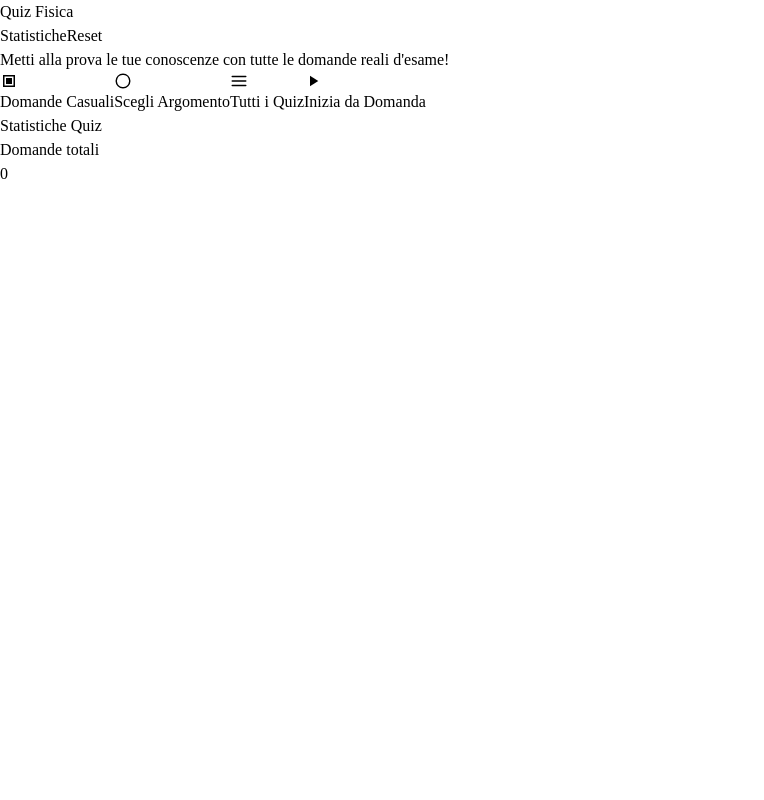
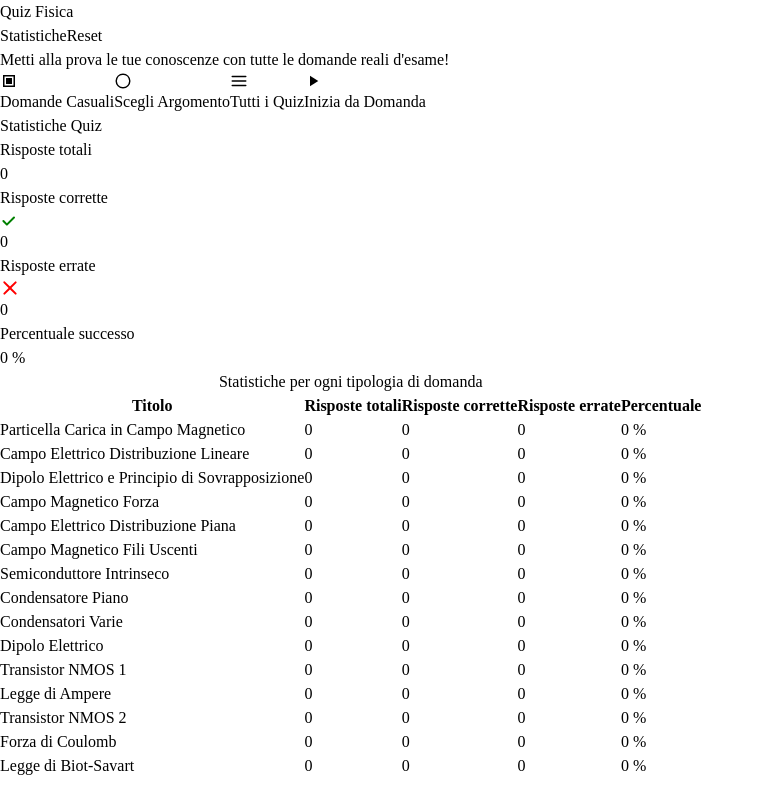
Before and after one commit to sekiganou/quiz-fisica, a Next.js app in the folder apps/web/: page / in a window 1280 px wide. Both pictures are taken after a click on the button "Statistiche". Shown: the top 800 px of the page, without its empty margins (0-764 px from the left). Built offline with nearby package versions, Linux system fonts and the light colour scheme.

Commit message:
refactor: update file paths and improve stats handling in quiz components

```diff
--- a/apps/web/app/actions/questions.ts
+++ b/apps/web/app/actions/questions.ts
@@ -33,7 +33,7 @@ const TITLE_LETTER = "N";
 const IMAGE_PATH_PREFIX = "/images/";
 
 export async function getQuestions() {
-  const fullPath = path.join(process.cwd(), "public", "tests.txt");
+  const fullPath = path.join(process.cwd(), "public", "questions.txt");
   return await loadQuestionsFromFile(fullPath);
 }
 
--- a/apps/web/app/actions/stats.ts
+++ b/apps/web/app/actions/stats.ts
@@ -6,7 +6,7 @@ interface Argument {
   totalAnswers: number;
 }
 
-export interface QuizStat {
+export interface QuizStats {
   date: Date;
   arguments: Argument[];
   totalCorrectAnswers: number;
@@ -22,15 +22,15 @@ function reviveQuizStat(key: string, value: any) {
 }
 
 export const statsStorage = {
-  get(): QuizStat[] {
+  get(): QuizStats[] {
     const data = localStorage.getItem(STATS_KEY);
     if (!data) return [];
     return JSON.parse(data, reviveQuizStat);
   },
-  set(stats: QuizStat[]) {
+  set(stats: QuizStats[]) {
     localStorage.setItem(STATS_KEY, JSON.stringify(stats));
   },
-  add(stat: QuizStat) {
+  add(stat: QuizStats) {
     const stats = statsStorage.get();
     stats.push(stat);
     statsStorage.set(stats);
--- a/apps/web/components/Quiz.tsx
+++ b/apps/web/components/Quiz.tsx
@@ -14,7 +14,7 @@ import { renderQuestion } from "./renderQuestion";
 import { GreenTick } from "./icons/GreenTick";
 import { RedCross } from "./icons/RedCross";
 import ReviewQuiz from "./ReviewQuiz";
-import { QuizStat, statsStorage } from "@/app/actions/stats";
+import { QuizStats, statsStorage } from "@/app/actions/stats";
 
 function shuffleQuestions(questions: Question[]): Question[] {
   const shuffledQuestions = shuffleArray(
@@ -72,7 +72,7 @@ export default function Quiz({
     shuffleQuestions(questions).slice(0, quizQuestions || questions.length)
   );
 
-  const [quizStat, setQuizStat] = useState<QuizStat>({
+  const [quizStats, setQuizStats] = useState<QuizStats>({
     date: new Date(),
     arguments: [],
     totalCorrectAnswers: 0,
@@ -101,7 +101,8 @@ export default function Quiz({
     setOpenReview(true);
     requestAnimationFrame(() => {
       window.scrollTo({ top: 0, behavior: 'smooth' });
-    }); // Ensure the form is reset before scrolling
+    });
+    statsStorage.add(quizStats)
   };
 
   const handleMoveToNextQuestion = () => {
@@ -182,7 +183,7 @@ export default function Quiz({
 
     window.scrollTo({ top: 0, behavior: 'smooth' });
 
-    setQuizStat((prev) => ({
+    setQuizStats((prev) => ({
       ...prev,
       totalCorrectAnswers: prev.totalCorrectAnswers + countCorrect,
       totalAnswers: prev.totalAnswers + countCorrect + countWrong,
--- a/apps/web/components/ReviewQuiz.tsx
+++ b/apps/web/components/ReviewQuiz.tsx
@@ -28,14 +28,10 @@ export default function ReviewQuiz({
     handleReset();
     window.scrollTo({ top: 0, behavior: "smooth" });
   }
-  console.log("Reviewing quiz with questions:", questions);
-  console.log("User answers:", userAnswers);
   const renderQuestion = (
     question: Question,
     userAnswer: UserAnswer
   ): ReactNode => {
-    console.log("Rendering question:", question);
-    console.log("User answer:", userAnswer)
     if (!question || !userAnswer) return;
 
     return (
--- a/apps/web/components/Stats.tsx
+++ b/apps/web/components/Stats.tsx
@@ -2,79 +2,137 @@ import { AspectRatio } from "@radix-ui/react-aspect-ratio";
 import { Card, CardContent, CardHeader } from "@workspace/ui/components/card";
 import { GreenTick } from "./icons/GreenTick";
 import { RedCross } from "./icons/RedCross";
-import { BarChart, ChartArea } from "lucide-react";
-import { ChartContainer } from "@workspace/ui/components/chart";
+import { statsStorage } from "@/app/actions/stats";
+import { useEffect, useState } from "react";
+import { Question } from "@/app/actions/questions";
+import {
+  Table,
+  TableBody,
+  TableCaption,
+  TableCell,
+  TableHead,
+  TableHeader,
+  TableRow,
+} from "@workspace/ui/components/table"
 
 export default function Stats() {
+  const [stats] = useState(statsStorage.get());
+  const [totalAnswers, setTotalAnswers] = useState(0);
+  const [totalCorrectAnswers, setTotalCorrectAnswers] = useState(0);
+  const [mappedStats, setMappedStats] = useState<{ title: string; totalCorrectAnswers: number; totalAnswers: number }[]>([]);
+
+  const cards = {
+    totalAnswers: {
+      header: "Risposte totali",
+      content: totalAnswers,
+      icon: null,
+      color: "text-blue-600"
+    },
+    totalCorrectAnswers: {
+      header: "Risposte corrette",
+      content: totalCorrectAnswers,
+      icon: <GreenTick />,
+      color: "text-green-600"
+    },
+    totalWrongAnswers: {
+      header: "Risposte errate",
+      content: totalAnswers - totalCorrectAnswers,
+      icon: <RedCross />,
+      color: "text-red-600"
+    },
+    successRate: {
+      header: "Percentuale successo",
+      content: totalAnswers > 0 ? (totalCorrectAnswers / totalAnswers * 100).toFixed(2) + ' %' : '0 %',
+      icon: null,
+      color: "text-blue-600"
+    }
+  }
+
+  useEffect(() => {
+    setTotalAnswers(stats.reduce((sum, stat) => sum + stat.totalAnswers, 0));
+    setTotalCorrectAnswers(stats.reduce((sum, stat) => sum + stat.totalCorrectAnswers, 0));
+
+    async function fetchQuestions() {
+      const res = await fetch("/api/questions");
+      const questions = await res.json() as Question[];
+
+      setMappedStats(questions.map(question => ({
+        title: question.title,
+        totalCorrectAnswers: stats
+          .reduce((sum, stat) =>
+            sum + stat.arguments
+              .filter(arg => arg.title === question.title)
+              .reduce((acc, arg) => acc + arg.totalCorrectAnswers, 0), 0),
+        totalAnswers: stats
+          .reduce((sum, stat) =>
+            sum + stat.arguments
+              .filter(arg => arg.title === question.title)
+              .reduce((acc, arg) => acc + arg.totalAnswers, 0), 0)
+      })));
+    }
+
+    fetchQuestions();
+
+  }, [stats]);
+
   return (
     <>
       <h2 className="text-xl font-semibold">Statistiche Quiz</h2>
-      <div className="mt-2 flex flex-col sm:flex-row gap-4">
-        <AspectRatio ratio={16 / 9} className="mt-4">
-          <Card>
+      <div className="my-8 flex flex-col sm:flex-row gap-4">
+        {cards && Object.entries(cards).map(([key, card]) => (
+          // <AspectRatio ratio={ratio} className="mt-4" key={key}>
+          <Card key={key} className="flex-1">
             <div className="flex items-center h-full font-semibold">
               <div>
-                <CardHeader>Domande totali</CardHeader>
+                <CardHeader>{card.header}</CardHeader>
                 <CardContent>
-                  <div className="text-blue-600 flex items-center gap-2">
-                    0
+                  <div className={`${card.color} flex items-center gap-2`}>
+                    {card.icon}
+                    {card.content}
                   </div>
                 </CardContent>
               </div>
             </div>
           </Card>
-        </AspectRatio>
-        <AspectRatio ratio={16 / 9} className="mt-4">
-          <Card>
-            <div className="flex items-center h-full font-semibold">
-              <div>
-                <CardHeader>Risposte corrette</CardHeader>
-                <CardContent>
-                  <div className="text-green-600 flex items-center gap-2">
-                    <GreenTick />
-                    0
-                  </div>
-                </CardContent>
-              </div>
-            </div>
-          </Card>
-        </AspectRatio>
-        <AspectRatio ratio={16 / 9} className="mt-4">
-          <Card>
-            <div className="flex items-center h-full font-semibold">
-              <div>
-                <CardHeader>Risposte sbagliate</CardHeader>
-                <CardContent>
-                  <div className="text-red-600 flex items-center gap-2">
-                    <RedCross />
-                    0
-                  </div>
-                </CardContent>
-              </div>
-            </div>
-          </Card>
-        </AspectRatio>
-        <AspectRatio ratio={16 / 9} className="mt-4">
-          <Card>
-            <div className="flex items-center h-full font-semibold">
-              <div>
-                <CardHeader>Percentuale successo</CardHeader>
-                <CardContent>
-                  <div className="text-blue-600 flex items-center gap-2">
-                    0 %
-                  </div>
-                </CardContent>
-              </div>
-            </div>
-          </Card>
-        </AspectRatio>
+          // </AspectRatio>
+        ))}
       </div>
-      {/* <ChartContainer>
-        <BarChart data={data}>
-          <Bar dataKey="value" />
-          <ChartTooltip content={<ChartTooltipContent />} />
-        </BarChart>
-      </ChartContainer> */}
+
+      <Table>
+        <TableCaption>
+          Statistiche per ogni tipologia di domanda
+        </TableCaption>
+        <TableHeader>
+          <TableRow>
+            <TableHead>Titolo</TableHead>
+            <TableHead>Risposte totali</TableHead>
+            <TableHead>Risposte corrette</TableHead>
+            <TableHead>Risposte errate</TableHead>
+            <TableHead>Percentuale</TableHead>
+          </TableRow>
+        </TableHeader>
+        <TableBody>
+          {mappedStats && mappedStats.map((stat, index) =>
+            <TableRow key={index}>
+              <TableCell className="font-medium whitespace-pre-line break-words max-w-xs">
+                {stat.title}
+              </TableCell>
+              <TableCell>
+                {stat.totalAnswers}
+              </TableCell>
+              <TableCell>
+                {stat.totalCorrectAnswers}
+              </TableCell>
+              <TableCell>
+                {stat.totalAnswers - stat.totalCorrectAnswers}
+              </TableCell>
+              <TableCell>
+                {stat.totalAnswers > 0 ? (stat.totalCorrectAnswers / stat.totalAnswers * 100).toFixed(2) : 0} %
+              </TableCell>
+            </TableRow>
+          )}
+        </TableBody>
+      </Table>
     </>
   )
 }
--- /dev/null
+++ b/packages/ui/src/components/table.tsx
@@ -0,0 +1,116 @@
+"use client"
+
+import * as React from "react"
+
+import { cn } from "@workspace/ui/lib/utils"
+
+function Table({ className, ...props }: React.ComponentProps<"table">) {
+  return (
+    <div
+      data-slot="table-container"
+      className="relative w-full overflow-x-auto"
+    >
+      <table
+        data-slot="table"
+        className={cn("w-full caption-bottom text-sm", className)}
+        {...props}
+      />
+    </div>
+  )
+}
+
+function TableHeader({ className, ...props }: React.ComponentProps<"thead">) {
+  return (
+    <thead
+      data-slot="table-header"
+      className={cn("[&_tr]:border-b", className)}
+      {...props}
+    />
+  )
+}
+
+function TableBody({ className, ...props }: React.ComponentProps<"tbody">) {
+  return (
+    <tbody
+      data-slot="table-body"
+      className={cn("[&_tr:last-child]:border-0", className)}
+      {...props}
+    />
+  )
+}
+
+function TableFooter({ className, ...props }: React.ComponentProps<"tfoot">) {
+  return (
+    <tfoot
+      data-slot="table-footer"
+      className={cn(
+        "bg-muted/50 border-t font-medium [&>tr]:last:border-b-0",
+        className
+      )}
+      {...props}
+    />
+  )
+}
+
+function TableRow({ className, ...props }: React.ComponentProps<"tr">) {
+  return (
+    <tr
+      data-slot="table-row"
+      className={cn(
+        "hover:bg-muted/50 data-[state=selected]:bg-muted border-b transition-colors",
+        className
+      )}
+      {...props}
+    />
+  )
+}
+
+function TableHead({ className, ...props }: React.ComponentProps<"th">) {
+  return (
+    <th
+      data-slot="table-head"
+      className={cn(
+        "text-foreground h-10 px-2 text-left align-middle font-medium whitespace-nowrap [&:has([role=checkbox])]:pr-0 [&>[role=checkbox]]:translate-y-[2px]",
+        className
+      )}
+      {...props}
+    />
+  )
+}
+
+function TableCell({ className, ...props }: React.ComponentProps<"td">) {
+  return (
+    <td
+      data-slot="table-cell"
+      className={cn(
+        "p-2 align-middle whitespace-nowrap [&:has([role=checkbox])]:pr-0 [&>[role=checkbox]]:translate-y-[2px]",
+        className
+      )}
+      {...props}
+    />
+  )
+}
+
+function TableCaption({
+  className,
+  ...props
+}: React.ComponentProps<"caption">) {
+  return (
+    <caption
+      data-slot="table-caption"
+      className={cn("text-muted-foreground mt-4 text-sm", className)}
+      {...props}
+    />
+  )
+}
+
+export {
+  Table,
+  TableHeader,
+  TableBody,
+  TableFooter,
+  TableHead,
+  TableRow,
+  TableCell,
+  TableCaption,
+}
```
Also changed, not shown: apps/web/app/page.tsx (+14 -5 lines).
